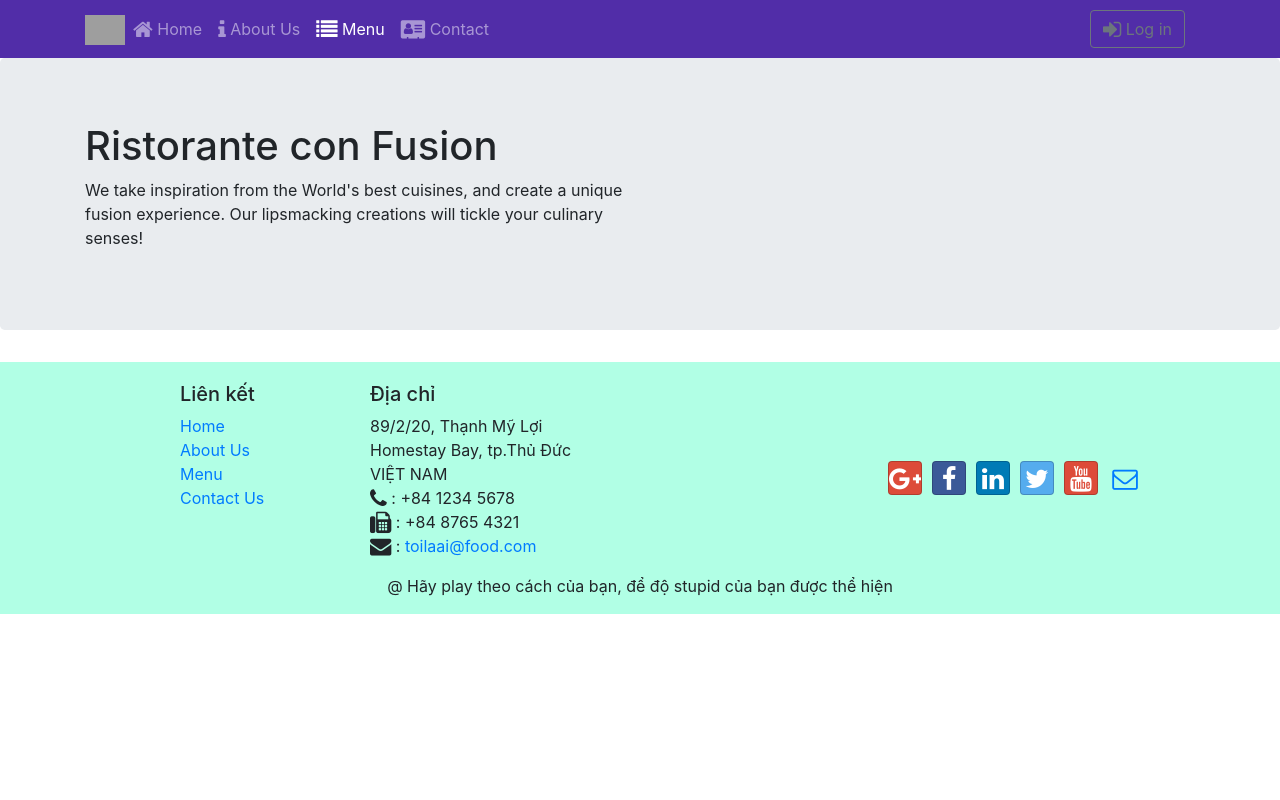
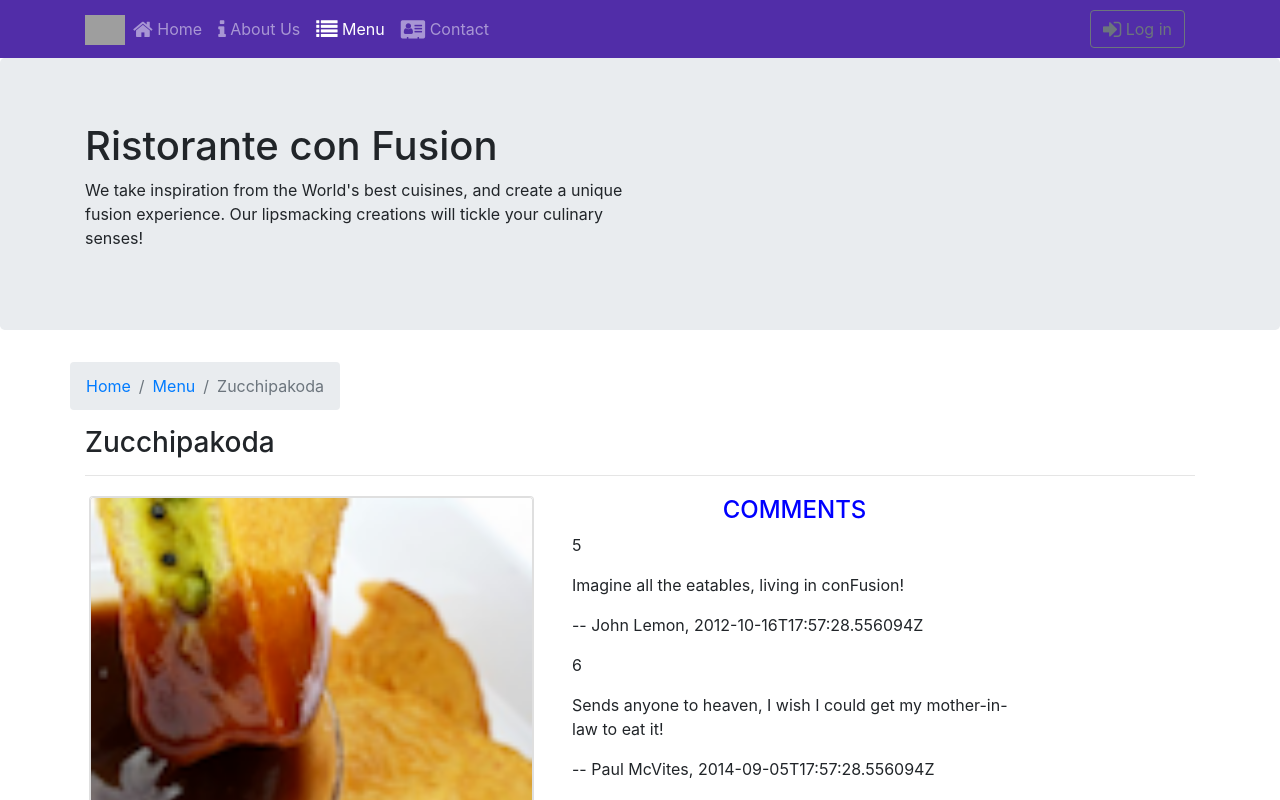
Before and after one commit to BinhBong347/webdemo, a React (Create React App) app: page /menu/1 in a window 1280 px wide. Shown: the top 800 px of the page. Built offline with nearby package versions, Linux system fonts and the light colour scheme; grey boxes are pictures that could not be loaded.

Commit message:
Re-peat SPA Video 34

```diff
--- a/src/Components/DetailDish.js
+++ b/src/Components/DetailDish.js
@@ -4,14 +4,18 @@ import { Link } from "react-router-dom";
 
 
 
-    function RenderItem({dish}) {
 
-        if(dish) {
+
+function DetailDish(props) {
+
+    function RenderItem({ dish }) {
+
+        if (dish) {
             return (
                 <div className="col-12 col-md-5 m-1">
                     <Card>
                         <Card>
-                            <CardImg src={dish.image} alt={dish.name}/>
+                            <CardImg src={dish.image} alt={dish.name} />
                         </Card>
                         <CardBody>
                             <CardTitle>{dish.name}</CardTitle>
@@ -21,12 +25,12 @@ import { Link } from "react-router-dom";
 
                 </div>
             )
-        } else{return <div></div>}
+        } else { return <div></div> }
     }
-    function RenderComments({comments}) {
-        if(comments) {
-            const commentList = comments.map((comment,index) => {
-                return(
+    function RenderComments({ comments }) {
+        if (comments) {
+            const commentList = comments.map((comment, index) => {
+                return (
                     <div className="" key={index}>
                         <p>{comment.id}</p>
                         <p>{comment.comment}</p>
@@ -36,40 +40,39 @@ import { Link } from "react-router-dom";
             });
             return (
                 <div className='col-12 col-md-5 m-1'>
-                        <h4 style={{textAlign:"center", color:"blue"}}>COMMENTS</h4>
+                    <h4 style={{ textAlign: "center", color: "blue" }}>COMMENTS</h4>
                     <ul className="list-unstyled">
                         {commentList}
                     </ul>
                 </div>
 
             )
-        } else {return <div></div>}
+        } else { return <div></div> }
     }
 
-    function DetailDish(props) {
 
-        console.log(props.dish)
-        if(props.dish != null) {
+    if (props.dish != null) {
 
-            return(
+        return (
             <div className="container">
                 <div className="row">
                     <Breadcrumb>
+                        <BreadcrumbItem><Link to='/home'>Home</Link></BreadcrumbItem>
                         <BreadcrumbItem><Link to='/menu'>Menu</Link></BreadcrumbItem>
                         <BreadcrumbItem active>{props.dish.name}</BreadcrumbItem>
                     </Breadcrumb>
                     <div className="col-12">
                         <h3>{props.dish.name}</h3>
-                        <hr/>
+                        <hr />
                     </div>
                 </div>
                 <div className="row">
-                    <RenderItem dish={props.dish}/>
-                    <RenderComments comments={props.comments}/>
+                    <RenderItem dish={props.dish} />
+                    <RenderComments comments={props.comments} />
                 </div>
             </div>
         )
-        } else {return <div></div>}
+    } else { return <div></div> }
 }
 
 
--- a/src/Components/Maincomponent.js
+++ b/src/Components/Maincomponent.js
@@ -31,8 +31,8 @@ class Main extends Component {
 
   render() {
 
-    const HomePage=() =>{
-      return(
+    const HomePage = () => {
+      return (
         <Home
           dish={this.props.dishes.filter((dish) => dish.featured)[0]}
           promo={this.props.promotions.filter((promo) => promo.featured)[0]}
@@ -41,33 +41,31 @@ class Main extends Component {
       );
     }
 
-    const DishWithID = ({match}) => {
-      return (
-        <DetailDish dish={this.props.dishes.filter((dish) => dish.id === parseInt(match.params.dishId,10)) [0]}
-        comments={this.props.comments.filter((comment) => comment.dishId === parseInt(match.params.dishId,10))}/>
-      )
-    }
     return (
       <div>
-        <Header/>
+        <Header />
         <Switch>
-          <Route path="/home" component={HomePage}/>
-          <Route exact path="/menu" component={() => <MenuComponent dishes={this.props.dishes}/>}/>
-          <Route path="/menu/:dishID" component={DishWithID} />
+          <Route path="/home" component={HomePage} />
+          <Route exact path="/menu" component={() => <MenuComponent dishes={this.props.dishes} />} />
+          <Route path="/menu/:dishId"
+            component={({ match }) => <DetailDish
+              dish={this.props.dishes.filter((dish) => dish.id === parseInt(match.params.dishId, 10))[0]}
+              comments={this.props.comments.filter((comment) => comment.dishId === parseInt(match.params.dishId, 10))} />}
+          />
           <Route path="/contactus" exact component={Contact} />
-          <Route path="/aboutus" exact component={() => <About leaders={this.props.dishes}/>}/>
-          <Redirect to="home"/>
+          <Route path="/aboutus" exact component={() => <About leaders={this.props.dishes} />} />
+          <Redirect to="home" />
         </Switch>
         {/* <MenuComponent dishes={this.state.dishes}
         onClick={(itemID) => this.onSelectedDish(itemID)}/> */}
         {/* <MenuFunction/> */}
         {/* <DetailDish
         dish={this.state.dishes.filter((dish) => dish.id === this.state.selectedDish)[0]}/> */}
-        <Footer/>
+        <Footer />
       </div>
     );
 
   }
 }
 
-export default withRouter(connect(mapStateToProps) (Main));
+export default withRouter(connect(mapStateToProps)(Main));
--- a/src/Components/MenuComponent.js
+++ b/src/Components/MenuComponent.js
@@ -6,11 +6,13 @@ import { Link } from "react-router-dom";
 
 function RenderMenuList({item}){
     return(
-        <Card Link to={`/menu/${item.id}`}>
-            <CardImg width="100%" src={item.image} alt={item.name}/>
-        <CardImgOverlay>
-            <CardTitle>{item.name}</CardTitle>
-        </CardImgOverlay>
+        <Card>
+            <Link to={`/menu/${item.id}`}>
+                <CardImg width="100%" src={item.image} alt={item.name}/>
+                <CardImgOverlay>
+                    <CardTitle>{item.name}</CardTitle>
+                </CardImgOverlay>
+            </Link>
         </Card>
     )
 }
```
Lines whose indentation alone changed are shown as unchanged.
